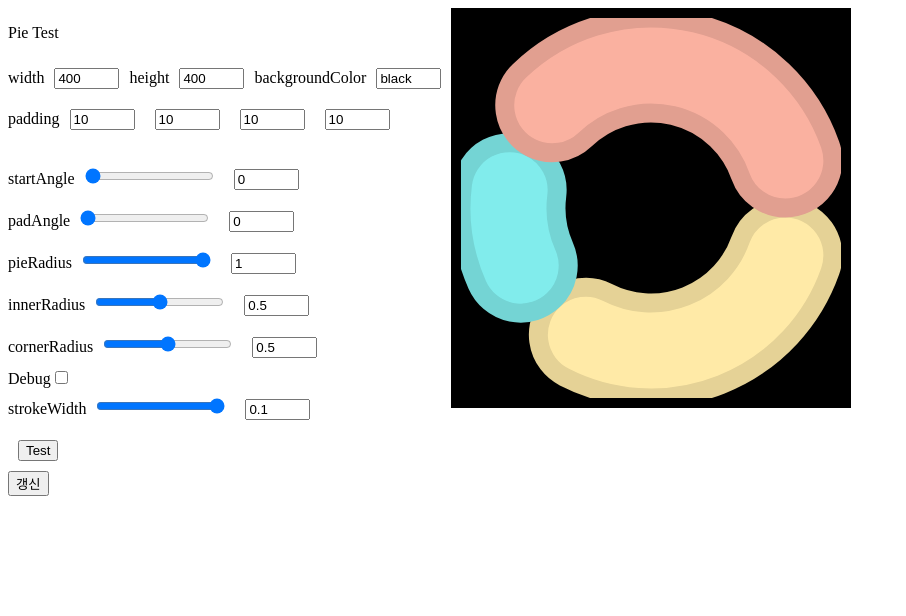
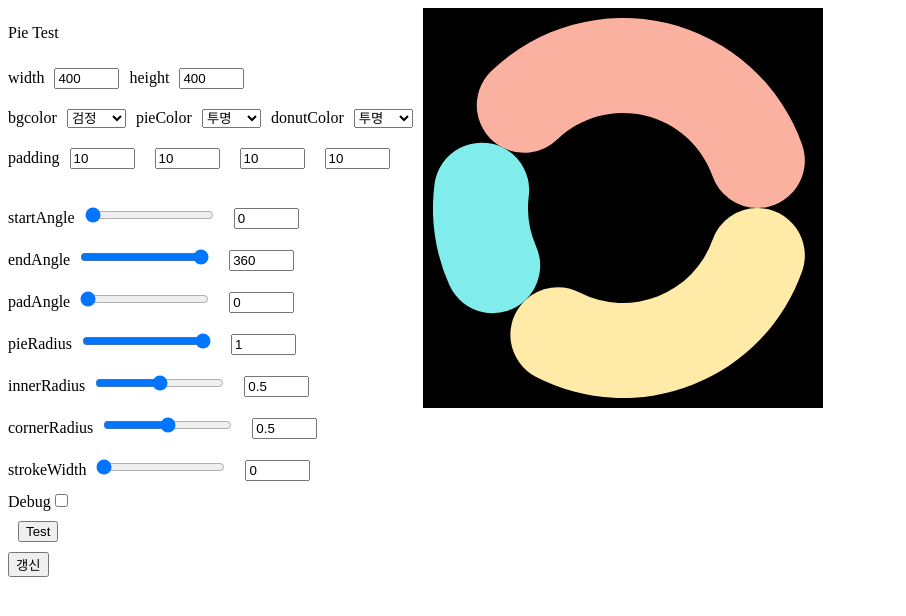
Before and after one commit to sdh20282/jetty-chart, a React (Create React App) app: page / in a window 1280 px wide. Shown: the top 616 px of the page, without its empty margins (0-906 px from the left). Built offline with nearby package versions, Linux system fonts and the light colour scheme.

Commit message:
Feat : 파이 차트 속성 추가
- 배경 색
- 파이 배경 색
- 도넛 배경 색

```diff
--- a/src/jetty-chart/src/pies/Pie.js
+++ b/src/jetty-chart/src/pies/Pie.js
@@ -8,6 +8,7 @@ import {
   DEFAULT_CORNER_RADIUS,
   DEFAULT_DEBUG_TOOL,
   DEFAULT_DONUT_BACKGROUND_COLOR,
+  DEFAULT_END_ANGLE,
   DEFAULT_HEIGHT,
   DEFAULT_INNER_RADIUS,
   DEFAULT_PADDING,
@@ -52,6 +53,7 @@ const Pie = ({
     startAngle: DEFAULT_START_ANGLE, // 시작 위치 각도, default 0
     padAngle: DEFAULT_PAD_ANGLE, // 조각 크기, default 100
     strokeWidth: DEFAULT_STROKE_WIDTH,
+    endAngle: DEFAULT_END_ANGLE,
   },
 }) => {
   // 테스트용
--- a/src/jetty-chart/src/pies/components/PieSvg.js
+++ b/src/jetty-chart/src/pies/components/PieSvg.js
@@ -37,7 +37,12 @@ const PieSvg = ({ data, generalSettings, pieSettings, debugTool }) => {
   //   { value: 0.1 },
   // ];
   setExceptionValue({ pieSettings, length: data.length });
-  data = divideRatio({ data, padAngle: pieSettings.padAngle, startAngle: pieSettings.startAngle });
+  data = divideRatio({
+    data,
+    padAngle: pieSettings.padAngle,
+    startAngle: pieSettings.startAngle,
+    endAngle: pieSettings.endAngle,
+  });
 
   const pieceData = getPiePiece({
     data,
@@ -70,14 +75,14 @@ const PieSvg = ({ data, generalSettings, pieSettings, debugTool }) => {
         cx={0}
         cy={0}
         r={pieSettings.pieRadius}
-        fill={pieSettings.donutBackgroundColor}
+        fill={generalSettings.donutBackgroundColor}
         opacity={1}
       />
       <circle
         cx={0}
         cy={0}
         r={pieSettings.pieRadius - (pieSettings.pieRadius - pieSettings.innerRadius) / 2}
-        stroke={pieSettings.pieBackgroundColor}
+        stroke={generalSettings.pieBackgroundColor}
         strokeWidth={pieSettings.pieRadius - pieSettings.innerRadius}
         fill="transparent"
       />
--- a/src/jetty-chart/src/pies/constants/pieSetting.js
+++ b/src/jetty-chart/src/pies/constants/pieSetting.js
@@ -9,6 +9,7 @@ export const DEFAULT_PIE_RADIUS = 1;
 export const DEFAULT_INNER_RADIUS = 0.5;
 export const DEFAULT_CORNER_RADIUS = 0.5;
 export const DEFAULT_START_ANGLE = 0;
+export const DEFAULT_END_ANGLE = 360;
 export const DEFAULT_PAD_ANGLE = 0;
 export const DEFAULT_DEBUG_TOOL = false;
-export const DEFAULT_STROKE_WIDTH = 0.1;
+export const DEFAULT_STROKE_WIDTH = 0;
--- a/src/jetty-chart/src/pies/testFile/PieTestSetting.js
+++ b/src/jetty-chart/src/pies/testFile/PieTestSetting.js
@@ -11,7 +11,12 @@ const PieTestSetting = ({
   const [width, setWidth] = useState(generalSettings.width);
   const [height, setHeight] = useState(generalSettings.height);
   const [backgroundColor, setBackgroundColor] = useState(generalSettings.backgroundColor);
+  const [pieBackgroundColor, setPieBackgroundColor] = useState(generalSettings.pieBackgroundColor);
+  const [donutBackgroundColor, setDonutBackgroundColor] = useState(
+    generalSettings.donutBackgroundColor
+  );
   const [padding, setPadding] = useState(generalSettings.padding);
+
   const [color, setColor] = useState(pieSettings.color);
   const [strokeColor, setStrokeColor] = useState(pieSettings.strokeColor);
   const [strokeWidth, setStrokeWidth] = useState(pieSettings.strokeWidth);
@@ -21,13 +26,28 @@ const PieTestSetting = ({
   const [innerRadius, setInnerRadius] = useState(pieSettings.innerRadius);
   const [cornerRadius, setCornerRadius] = useState(pieSettings.cornerRadius);
   const [testToggle, setTestToggle] = useState(true);
-
+  const [endAngle, setEndAngle] = useState(pieSettings.endAngle);
+  const colorOption = [
+    { value: "transparent", name: "투명" },
+    { value: "black", name: "검정" },
+    { value: "gray", name: "회색" },
+    { value: "white", name: "하양" },
+    { value: "red", name: "빨강" },
+    { value: "blue", name: "파랑" },
+    { value: "green", name: "초록" },
+    { value: "yellow", name: "노랑" },
+    { value: "orange", name: "오렌지" },
+    { value: "purple", name: "보라" },
+    { value: "pink", name: "분홍" },
+  ];
   useEffect(() => {
     changeNewGeneralSettings({
       width,
       height,
       backgroundColor,
       padding,
+      pieBackgroundColor,
+      donutBackgroundColor,
     });
     changeNewPieSettings({
       strokeColor,
@@ -38,8 +58,28 @@ const PieTestSetting = ({
       innerRadius,
       cornerRadius,
       strokeWidth,
+      endAngle,
     });
-  }, [testToggle]);
+  }, [
+    testToggle,
+    backgroundColor,
+    endAngle,
+    strokeWidth,
+    strokeColor,
+    color,
+    startAngle,
+    padAngle,
+    pieRadius,
+    innerRadius,
+    cornerRadius,
+    width,
+    height,
+    padding,
+    pieBackgroundColor,
+    donutBackgroundColor,
+    changeNewGeneralSettings,
+    changeNewPieSettings,
+  ]);
   return (
     <>
       <div>
@@ -59,13 +99,43 @@ const PieTestSetting = ({
             value={height}
             onChange={(e) => setHeight(e.target.value)}
           />
-          <label style={{ color: "black" }}>backgroundColor</label>
-          <input
-            size={5}
-            style={{ margin: "10px" }}
+          <br />
+          <label style={{ color: "black" }}>bgcolor</label>
+          <select
             value={backgroundColor}
             onChange={(e) => setBackgroundColor(e.target.value)}
-          />
+            style={{ margin: "10px" }}
+          >
+            {colorOption.map((color) => (
+              <option key={color.value} value={color.value}>
+                {color.name}
+              </option>
+            ))}
+          </select>
+          <label style={{ color: "black" }}>pieColor</label>
+          <select
+            value={pieBackgroundColor}
+            onChange={(e) => setPieBackgroundColor(e.target.value)}
+            style={{ margin: "10px" }}
+          >
+            {colorOption.map((color) => (
+              <option key={color.value} value={color.value}>
+                {color.name}
+              </option>
+            ))}
+          </select>
+          <label style={{ color: "black" }}>donutColor</label>
+          <select
+            value={donutBackgroundColor}
+            onChange={(e) => setDonutBackgroundColor(e.target.value)}
+            style={{ margin: "10px" }}
+          >
+            {colorOption.map((color) => (
+              <option key={color.value} value={color.value}>
+                {color.name}
+              </option>
+            ))}
+          </select>
         </div>
         <div>
           <label>padding</label>
@@ -106,7 +176,6 @@ const PieTestSetting = ({
             value={startAngle}
             onChange={(e) => {
               setStartAngle(e.target.value);
-              setTestToggle(!testToggle);
             }}
           />
           <input
@@ -115,7 +184,27 @@ const PieTestSetting = ({
             value={startAngle}
             onChange={(e) => {
               setStartAngle(e.target.value);
-              setTestToggle(!testToggle);
+            }}
+          />
+          <br />
+          <label style={{ color: "black" }}>endAngle</label>
+          <input
+            type={"range"}
+            min={"0"}
+            max={"360"}
+            step={"1"}
+            style={{ margin: "10px" }}
+            value={endAngle}
+            onChange={(e) => {
+              setEndAngle(e.target.value);
+            }}
+          />
+          <input
+            size={5}
+            style={{ margin: "10px" }}
+            value={endAngle}
+            onChange={(e) => {
+              setEndAngle(e.target.value);
             }}
           />
           <br />
@@ -129,7 +218,6 @@ const PieTestSetting = ({
             value={padAngle}
             onChange={(e) => {
               setPadAngle(Number(e.target.value));
-              setTestToggle(!testToggle);
             }}
           />
           <input
@@ -138,7 +226,6 @@ const PieTestSetting = ({
             value={padAngle}
             onChange={(e) => {
               setPadAngle(Number(e.target.value));
-              setTestToggle(!testToggle);
             }}
           />
           <br />
@@ -152,7 +239,6 @@ const PieTestSetting = ({
             value={pieRadius}
             onChange={(e) => {
               setPieRadius(Number(e.target.value));
-              setTestToggle(!testToggle);
             }}
           />
           <input
@@ -161,7 +247,6 @@ const PieTestSetting = ({
             value={pieRadius}
             onChange={(e) => {
               setPieRadius(Number(e.target.value));
-              setTestToggle(!testToggle);
             }}
           />
           <br />
@@ -175,7 +260,6 @@ const PieTestSetting = ({
             value={innerRadius}
             onChange={(e) => {
               setInnerRadius(Number(e.target.value));
-              setTestToggle(!testToggle);
             }}
           />
           <input
@@ -184,7 +268,6 @@ const PieTestSetting = ({
             value={innerRadius}
             onChange={(e) => {
               setInnerRadius(Number(e.target.value));
-              setTestToggle(!testToggle);
             }}
           />
           <br />
@@ -198,7 +281,6 @@ const PieTestSetting = ({
             value={cornerRadius}
             onChange={(e) => {
               setCornerRadius(Number(e.target.value));
-              setTestToggle(!testToggle);
             }}
           />
           <input
@@ -207,18 +289,6 @@ const PieTestSetting = ({
             value={cornerRadius}
             onChange={(e) => {
               setCornerRadius(Number(e.target.value));
-              setTestToggle(!testToggle);
-            }}
-          />
-          <br />
-          <label>Debug</label>
-          <input
-            type={"checkbox"}
-            name={"debug"}
-            value={false}
-            onChange={() => {
-              changeDebugTool();
-              setTestToggle(!testToggle);
             }}
           />
           <br />
@@ -232,7 +302,6 @@ const PieTestSetting = ({
             value={strokeWidth}
             onChange={(e) => {
               setStrokeWidth(Number(e.target.value));
-              setTestToggle(!testToggle);
             }}
           />
           <input
@@ -241,7 +310,16 @@ const PieTestSetting = ({
             value={strokeWidth}
             onChange={(e) => {
               setStrokeWidth(Number(e.target.value));
-              setTestToggle(!testToggle);
+            }}
+          />
+          <br />
+          <label>Debug</label>
+          <input
+            type={"checkbox"}
+            name={"debug"}
+            value={false}
+            onChange={() => {
+              changeDebugTool();
             }}
           />
         </div>
--- a/src/jetty-chart/src/pies/utils/getDivideRatio.js
+++ b/src/jetty-chart/src/pies/utils/getDivideRatio.js
@@ -1,5 +1,5 @@
 // 입력 받은 데이터를 비율로 변환하여 반환하는 함수
-export const divideRatio = ({ data, padAngle = 0, startAngle }) => {
+export const divideRatio = ({ data, padAngle = 0, startAngle, endAngle }) => {
   let sum = 0;
   for (let i = 0; i < data.length; i++) {
     sum += data[i].value;
@@ -7,9 +7,9 @@ export const divideRatio = ({ data, padAngle = 0, startAngle }) => {
   let accumulatedAngle = startAngle % 360;
   let prevRatio = 0;
   return data.map((item, index) => {
-    const ratio = (item.value / sum / 360) * (360 - padAngle * data.length);
+    const ratio = (item.value / sum / 360) * (360 - padAngle * data.length) * (endAngle / 360);
     if (index > 0) {
-      accumulatedAngle += prevRatio * 360 + padAngle;
+      accumulatedAngle += prevRatio * 360 + padAngle * (endAngle / 360);
       accumulatedAngle %= 360;
     }
     prevRatio = ratio;
--- a/src/jetty-chart/src/pies/utils/setExceptionValue.js
+++ b/src/jetty-chart/src/pies/utils/setExceptionValue.js
@@ -24,5 +24,10 @@ export const setExceptionValue = ({ pieSettings, length }) => {
     max: 300 / length,
     min: 0,
   });
+  pieSettings.endAngle = exceptionValueRange({
+    num: pieSettings.endAngle,
+    max: 360,
+    min: 1,
+  });
   pieSettings.startAngle = Math.round(pieSettings.startAngle);
 };
```
